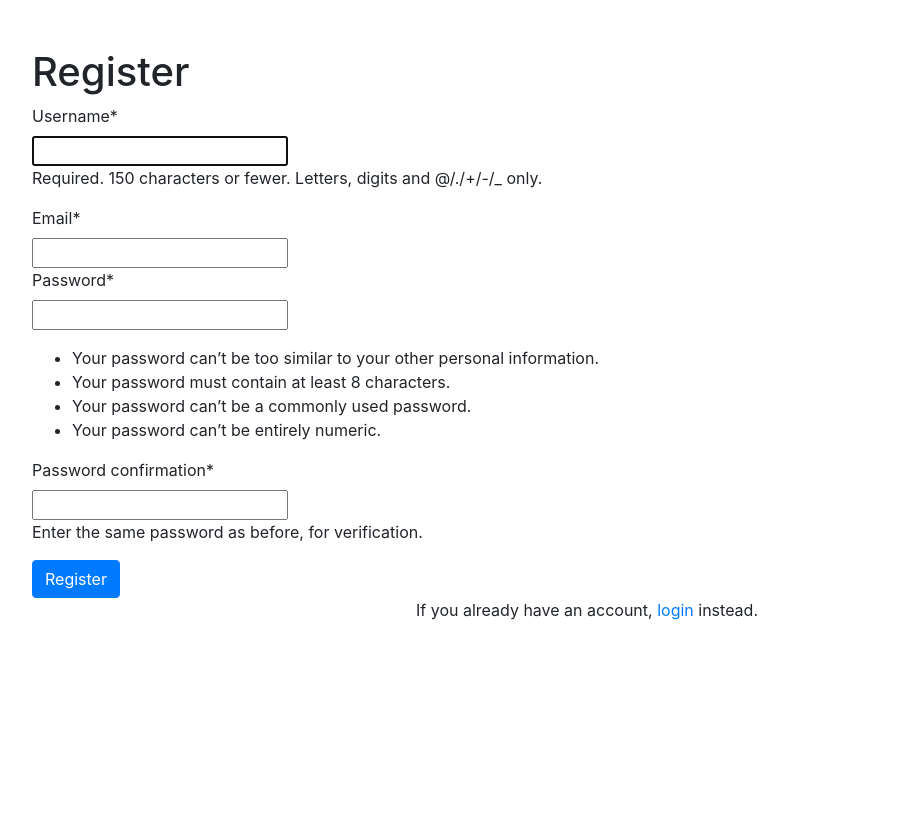
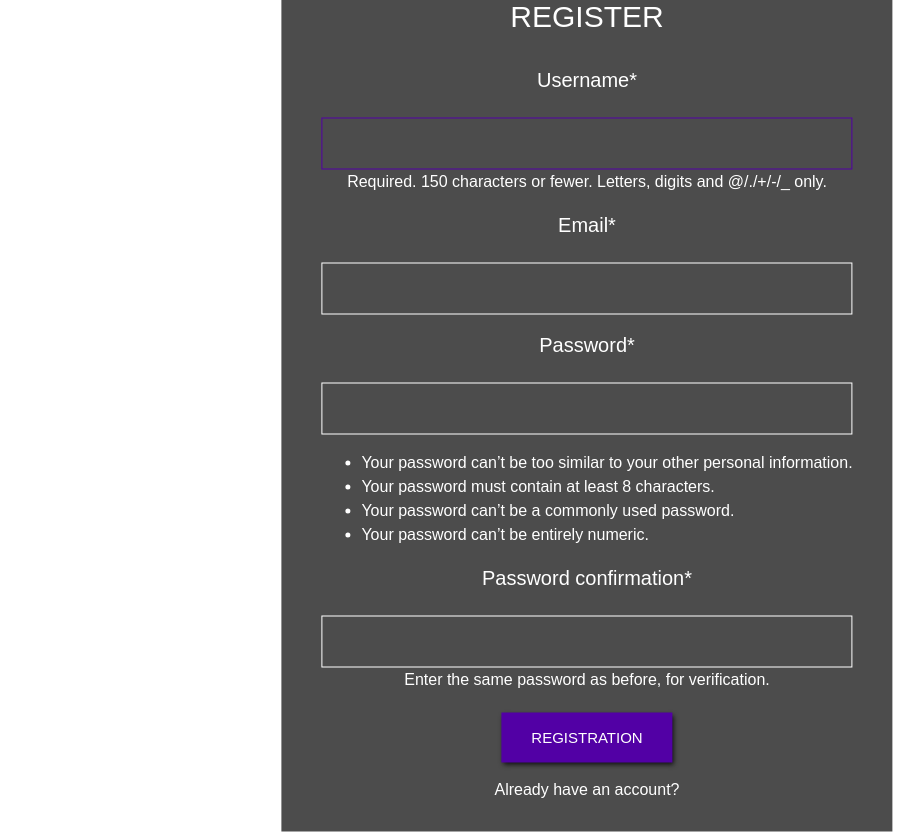
Before and after one commit to sdu-be-22/Planeum, a Django app: page /register/ in a window 1280 px wide. Shown: the whole page, without its empty margins (53-977 px from the left). Before the commit the page ends 620 px from the top, so only its background shows below. Run offline with Django 4.2, Linux system fonts and the light colour scheme; some libraries are stand-ins or nearby versions.

Commit message:
Update register.html

```diff
--- a/Planeum/home/templates/register.html
+++ b/Planeum/home/templates/register.html
@@ -5,14 +5,165 @@
 {% load crispy_forms_tags %}
 
 <!--Register-->
+
+<style>
+  body {
+    font-family: sans-serif;
+	margin: 0 auto;
+}
+
+.form {
+    position: absolute;
+    top: 50%;
+    left: 50%;
+    transform: translate(-50%, -50%);
+    background: rgba(0, 0, 0, .7);
+}
+
+.form h1 {
+    margin: 30px 100px;
+    padding: 0;
+    text-align: center;
+    color: #fff;
+    font-size: 30px;
+    text-transform: uppercase;
+}
+
+.reg {
+    margin: 30px 100px;
+    padding: 0;
+    text-align: center;
+    color: #fff;
+    font-size: 30px;
+    text-transform: uppercase;
+}
+
+.controls {
+    margin: 15px 40px;
+    text-align: center;
+}
+
+.controls input {
+    padding: 10px;
+    width: 100%;
+    color: #fff;
+    font-size: 20px;
+    background: none;
+    outline: none;
+    border: 1px solid #fff;
+    box-sizing: border-box;
+}
+
+#div_id_password {
+    margin: 15px 40px;
+    text-align: center;
+}
+
+#div_id_password input {
+    padding: 10px;
+    width: 100%;
+    color: #fff;
+    font-size: 20px;
+    background: none;
+    outline: none;
+    border: 1px solid #fff;
+    box-sizing: border-box;
+}
+
+.control-group {
+    text-align: center;
+    color: #fff;
+    font-family: sans-serif;
+}
+
+.control-label {
+	font-size: 20px;
+	text-shadow: 1px, 2px, 1px, 2px;
+}
+
+#div_id_username input[type="text"]:focus,
+#div_id_password input[type="password"]:focus {
+    border: 1px solid #5200a5;
+}
+
+.controls ul li{
+	text-align: left;
+}
+
+.input-form input[type="submit"] {
+    margin-top: 20px;
+    color: #fff;
+    font-weight: bold;
+    text-transform: uppercase;
+    border: none;
+    background: #5200a5;
+    transition: .3s;
+}
+
+.input-form input[type="submit"]:hover {
+    background: #5200a5;
+}
+
+.form a {
+    display: block;
+    padding: 0 0 30px;
+    text-align: center;
+    color: #fff;
+    text-decoration: none;
+    transition: .3s;
+}
+
+.form a:hover {
+    color: #5200a5;
+}
+
+button {
+    cursor: pointer;
+    padding: 10px 30px;
+    height: 50px;
+    color: #fff;
+    background: #5200a5;
+    border: none;
+    text-transform: uppercase;
+    font-size: 15px;
+    box-shadow: 2px 2px 5px rgba(0, 0, 0, 0.82);
+}
+
+button:hover {
+    opacity: .80;
+    font-weight: bold;
+    transform: scale(1.1);
+}
+
+.group {
+    margin: 10px;
+    padding: 5px;
+}
+
+#logtext {
+    display: block;
+    padding: 10px 0 10px 0;
+    text-align: center;
+    color: #fff;
+    text-decoration: none;
+    transition: .3s;
+}
+</style>
+
 <div class="container py-5">
+	<div class="form">
 	<h1>Register</h1>
 	<form method="POST">
 		{% csrf_token %}
 		{{ register_form|crispy }}
-		<button class="btn btn-primary" type="submit">Register</button>
+		<div class="group">
+			<center><button>Registration</button></center>
+		</div>
+        <div class="login">
+            <a href="/login" class="login">Already have an account?</a>
+        </div>
+		</div>
 	</form>
-	<p class="text-center">If you already have an account, <a href="/login">login</a> instead.</p>
 </div>
 
 {% endblock %}
```
